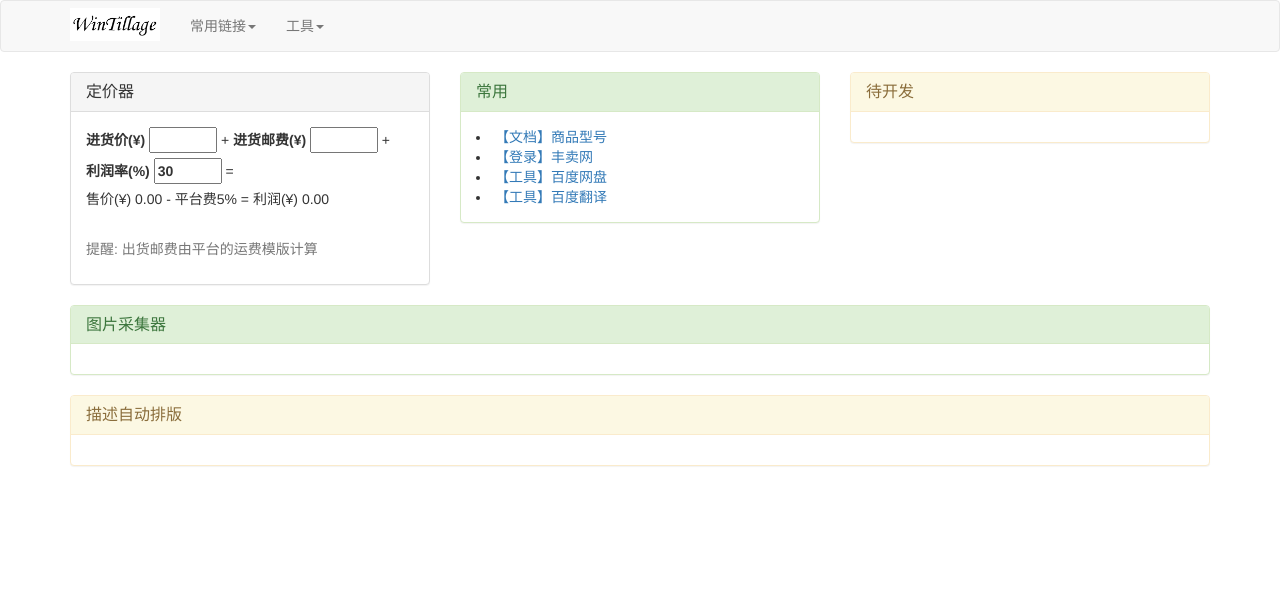
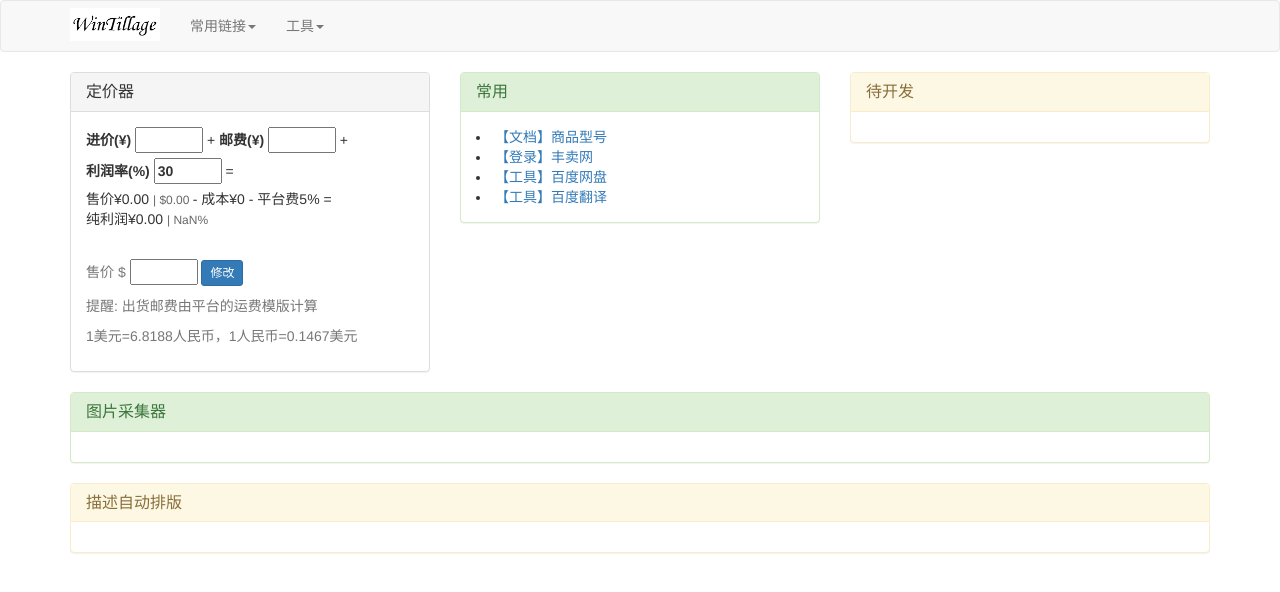
Before and after one commit to tanwei-cc/WinTillage, a Jekyll site: the page built from index.html, in a window 1280 px wide. Shown: the top 592 px of the page. Built offline with Jekyll 4.4.1, drawn with Linux system fonts in a browser that asks for light colours.

Commit message:
No Message.

```diff
--- a/_includes/money-exchange.html
+++ b/_includes/money-exchange.html
@@ -1,61 +1,100 @@
 <div class="money-exchange">
     <label>
-        进货价(¥) <input class="me-bid" type="number" />
+        进价(¥) <input class="me-bid" type="number" />
     </label> +
     <label>
-        进货邮费(¥) <input class="me-express-fee" type="number" />
+        邮费(¥) <input class="me-express-fee" type="number" />
     </label> +
     <label>
         利润率(%) <input class="me-profit-per" type="number" value="30" />
     </label> =
     <p>
-        售价(¥) <span class="me-price"></span> - 平台费5% = 利润(¥) <span class="me-profit"></span>
+        售价¥<span class="me-price"></span>
+        <span class="equivalent">
+            | $<span class="me-usd-price"></span>
+        </span> - 成本¥<span class="me-cost"></span> - 平台费5% = <br>纯利润¥<span class="me-profit"></span>
+        <span class="equivalent">
+            | <span class="me-pure-profit-per"></span>%
+        </span>
     </p><br>
-    <p class="text-muted me-show-price hide">
-        售价转换 ¥<span class="me-price"></span> = $<span class="me-price2"></span>
+    <p class="text-muted">
+        售价 $ <input class="me-txt-usd-price" type="number" />
+        <a class="btn btn-primary btn-sm btn-change-price">修改</a>
     </p>
     <p class="text-muted">
         提醒: 出货邮费由平台的运费模版计算
     </p>
-    <!-- <p class="text-muted">
-        1美元=6.8240人民币，1人民币=0.1465美元
-    </p> -->
+    <p class="text-muted">
+        1美元=6.8188人民币，1人民币=0.1467美元
+    </p>
 </div>
 <script>
     $(function() {
+        var usd2cny = 6.8188;
+        var cny2usd = 0.1467;
         var container = $('.money-exchange');
         var bidEl = container.find('.me-bid');
         var expressFeeEl = container.find('.me-express-fee');
         var profitPerEl = container.find('.me-profit-per');
+        var pureProfitPerEl = container.find('.me-pure-profit-per');
         var priceEl = container.find('.me-price');
-        var price2El = container.find('.me-price2');
+        var usdPriceEl = container.find('.me-usd-price');
+        var txtUsdPriceEl = container.find('.me-txt-usd-price');
         var profitEl = container.find('.me-profit');
-        var showPriceEl = container.find('.me-show-price');
+        // var showPriceEl = container.find('.me-show-price');
+        var costEl = container.find('.me-cost');
+        var btnChangePriceEl = container.find('.btn-change-price');
         var numberEls = container.find('[type="number"]');
-        var moneyExchange = function() {
+        var moneyExchange = function(fieldName) {
             var bid = parseFloat(bidEl.val()) || 0;
             var expressFee = parseFloat(expressFeeEl.val()) || 0;
             var profitPer = parseFloat(profitPerEl.val()) || 0;
-            var price = bid + expressFee + ((bid + expressFee) * (profitPer * 0.01));
-            var profit = price - bid - expressFee - price * 0.05;
+            var usdPrice = parseFloat(txtUsdPriceEl.val()) || 0;
+            var cost = bid + expressFee; //成本
+            var price;
+            var profit;
+
+            if (fieldName === '$price' && usdPrice) {
+                price = usdPrice * usd2cny;
+                profit = price - bid - expressFee - price * 0.05;
+                //利润率=(售价-进价-邮费)/(进价+邮费)
+                profitPer = (price - bid - expressFee) / cost;
+                profitPerEl.val(Math.floor(profitPer * 100));
+            } else {
+                price = cost + (cost * (profitPer * 0.01));
+                profit = price - bid - expressFee - price * 0.05;
+            }
 
             priceEl.text(price.toFixed(2));
-            price2El.text((price * 0.1465).toFixed(2));
+            usdPriceEl.text((price * cny2usd).toFixed(2));
             profitEl.text(profit.toFixed(2));
-            showPriceEl[price ? 'removeClass' : 'addClass']('hide');
+            //纯利润率=(利润/售价)*100
+            pureProfitPerEl.text(((profit / price) * 100).toFixed(2));
+            costEl.text(cost);
+            // showPriceEl[price ? 'removeClass' : 'addClass']('hide');
+        };
+        var showCacheData = function() {
+            numberEls.each(function() {
+                this.value = localStorage[this.className] || this.value || '';
+            });
+        };
+        var setCacheData = function() {
+            numberEls.each(function() {
+                localStorage[this.className] = this.value || '';
+            });
         };
 
-        numberEls.each(function() {
-            this.value = localStorage[this.className] || this.value || '';
-        });
+        showCacheData();
         moneyExchange();
         [bidEl, expressFeeEl, profitPerEl].forEach(function(el) {
             el.on('input', function() {
                 moneyExchange();
-                numberEls.each(function() {
-                    localStorage[this.className] = this.value || '';
-                });
+                setCacheData();
             });
+        });
+        btnChangePriceEl.click(function() {
+            moneyExchange('$price');
+            txtUsdPriceEl.val('');
         });
     });
 </script>
--- a/_sass/includes.scss
+++ b/_sass/includes.scss
@@ -1,6 +1,13 @@
 .money-exchange {
     input {
         width: 68px;
+    }
+    .btn-sm {
+        padding: 3px 8px;
+    }
+    .equivalent {
+        color: #666;
+        font-size: 12px;
     }
 }
 
```
Also changed, not shown: 3 other files.
